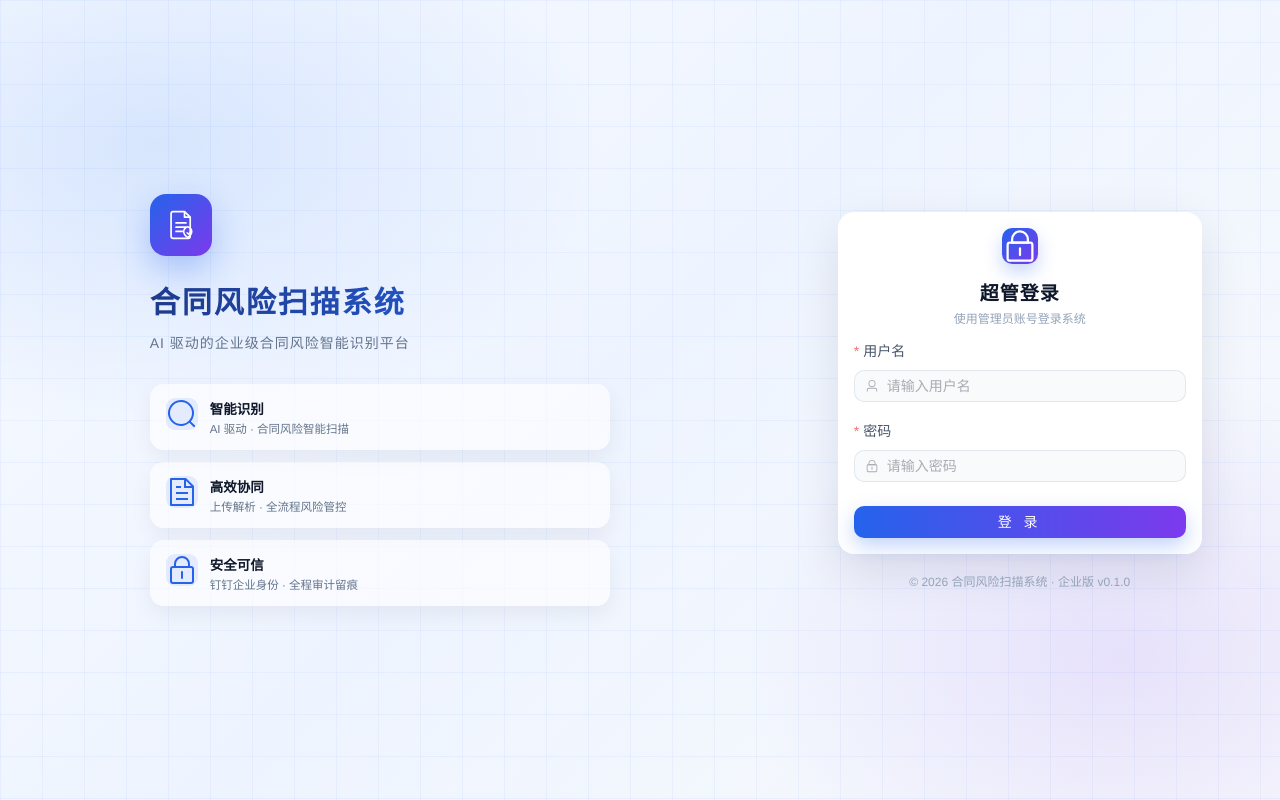
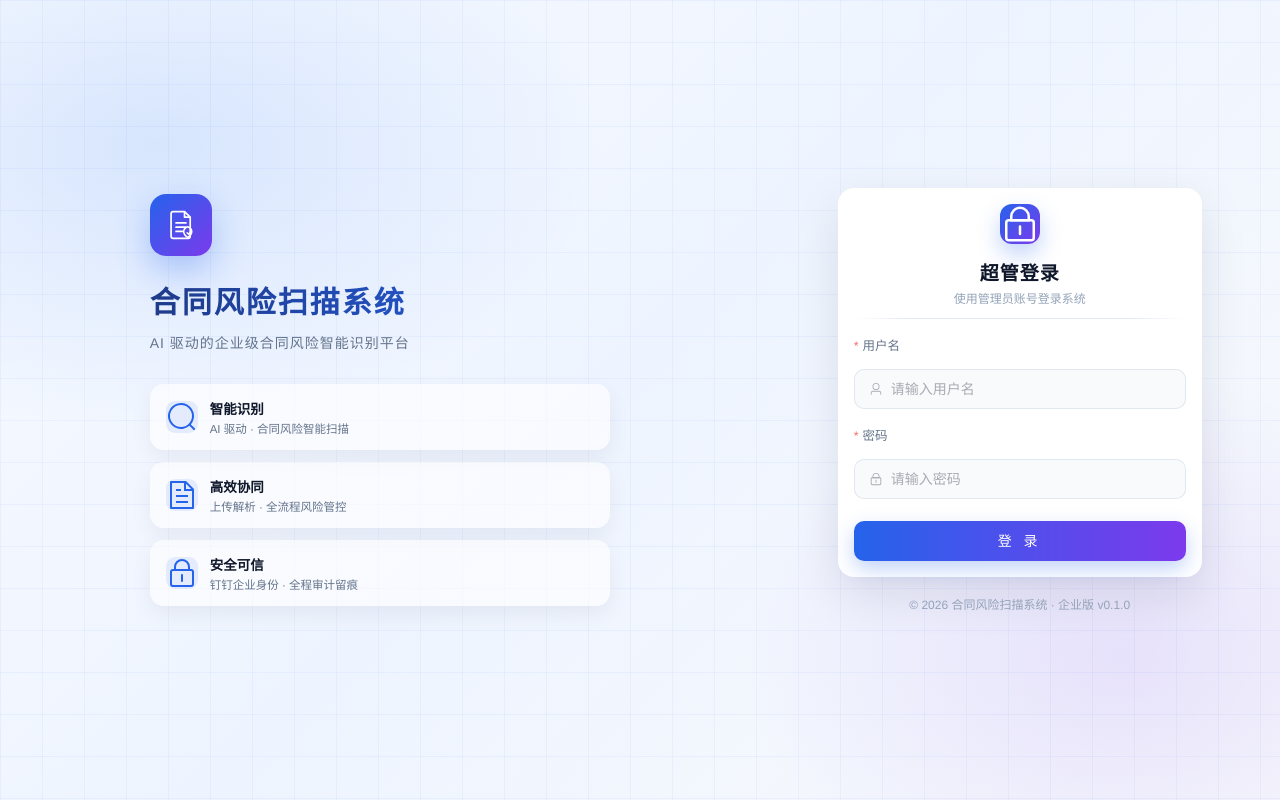
Before and after one commit to MrLiuGangQiang/contract-risk, a Vue app in the folder frontend/: page /login in a window 1280 px wide. Built offline with nearby package versions, Linux system fonts and the light colour scheme; no server answers.

Commit message:
style(login): 超管登录界面精致化并修正图标对齐
- 超管登录：渐变图标+标题+渐变分隔线，输入框大尺寸圆角聚焦高亮
- 特性卡片、钉钉标题行、胶囊按钮图标垂直对齐修正

```diff
--- a/frontend/src/views/LoginView.vue
+++ b/frontend/src/views/LoginView.vue
@@ -69,16 +69,19 @@
 
         <!-- 超管本地登录 -->
         <template v-else>
-          <div class="card-head center">
+          <div class="card-head center admin-head">
             <span class="admin-icon-wrap"><Lock /></span>
             <h2>超管登录</h2>
             <p>使用管理员账号登录系统</p>
           </div>
+          <div class="form-divider"></div>
+
           <el-form
             ref="formRef"
             :model="form"
             :rules="rules"
             label-position="top"
+            size="large"
             @keyup.enter="onLogin"
           >
             <el-form-item label="用户名" prop="username">
@@ -93,7 +96,7 @@
                 show-password
               />
             </el-form-item>
-            <el-button type="primary" class="login-btn" :loading="loading" @click="onLogin">
+            <el-button type="primary" class="login-btn" size="large" :loading="loading" @click="onLogin">
               登 录
             </el-button>
           </el-form>
@@ -326,7 +329,7 @@ async function onLogin() {
 }
 .feature-card {
   display: flex;
-  align-items: flex-start;
+  align-items: center;
   gap: 12px;
   padding: 14px 16px;
   border-radius: 14px;
@@ -386,14 +389,15 @@ async function onLogin() {
   justify-content: center;
   gap: 8px;
   margin-bottom: 10px;
+  line-height: 1;
 }
 .dingtalk-head h2 {
   margin: 0;
   font-size: 16px;
+  line-height: 1;
 }
 .dingtalk-icon {
-  display: inline-block;
-  vertical-align: middle;
+  display: block;
 }
 .card-head h2 {
   margin: 10px 0 4px;
@@ -407,16 +411,24 @@ async function onLogin() {
   font-size: 12px;
   color: #94a3b8;
 }
+.admin-head {
+  margin-bottom: 12px;
+}
 .admin-icon-wrap {
-  width: 36px;
-  height: 36px;
+  width: 40px;
+  height: 40px;
   display: inline-flex;
   align-items: center;
   justify-content: center;
-  border-radius: 10px;
+  border-radius: 12px;
   color: #fff;
   background: linear-gradient(135deg, #2563eb, #7c3aed);
-  box-shadow: 0 8px 18px rgba(37, 99, 235, 0.25);
+  box-shadow: 0 10px 22px rgba(37, 99, 235, 0.28);
+}
+.form-divider {
+  height: 1px;
+  margin: 0 0 16px;
+  background: linear-gradient(90deg, transparent, #e2e8f0 18%, #e2e8f0 82%, transparent);
 }
 
 /* ===== 二维码区域 ===== */
@@ -446,6 +458,7 @@ async function onLogin() {
   display: inline-flex;
   align-items: center;
   gap: 8px;
+  line-height: 1;
   padding: 10px 22px;
   border: none;
   border-radius: 999px;
@@ -466,9 +479,22 @@ async function onLogin() {
 }
 
 /* ===== 表单与按钮 ===== */
+.login-card :deep(.el-form-item) {
+  margin-bottom: 16px;
+}
 .login-card :deep(.el-form-item__label) {
-  color: #475569;
+  padding-bottom: 4px;
+  font-size: 12.5px;
+  color: #64748b;
   font-weight: 500;
+}
+.login-card :deep(.el-input__wrapper) {
+  border-radius: 10px;
+  background: #f8fafc;
+  box-shadow: 0 0 0 1px #e2e8f0 inset;
+}
+.login-card :deep(.el-input__wrapper:hover) {
+  box-shadow: 0 0 0 1px #bfdbfe inset;
 }
 .login-card :deep(.el-input__wrapper) {
   border-radius: 10px;
```
